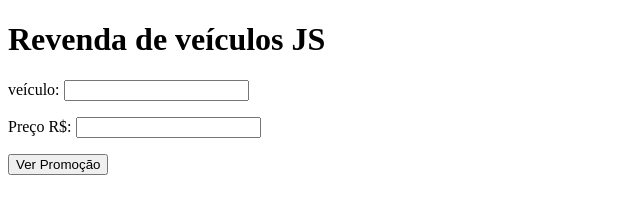
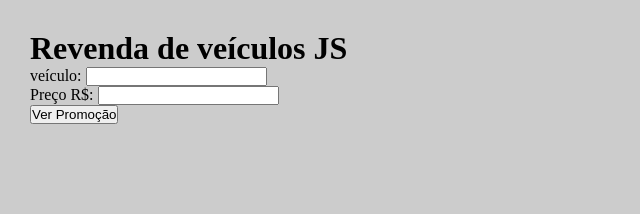
Before and after one commit to danzinxp/terceiro-trimestre-, a plain HTML site: page att3/index.html in a window 1280 px wide. Shown: the whole page, without its empty margins (0-640 px from the left). Drawn offline with Linux system fonts and the light colour scheme.

Commit message:
Add files via upload

```diff
--- a/att 1/style.css
+++ b/att 1/style.css
@@ -5,6 +5,6 @@
 }
 
 body{
-    background-color: blue;
-    margin: 30xp;
+    background-color: #cccccc;
+    margin: 30px;
 }
--- a/att2/style.css
+++ b/att2/style.css
@@ -5,6 +5,6 @@
 }
 
 body{
-    background-color: blue;
-    margin: 30xp;
+    background-color: #cccccc;
+    margin: 30px;
 }
--- a/att3/main.js
+++ b/att3/main.js
@@ -1,18 +1,18 @@
-const frm = document.querySelector("form")
+const frm = document.querySelector("form");
 const resp1= document.querySelector("#outResp1");
 const resp2= document.querySelector("#outResp2");
 const resp3= document.querySelector("#outResp3");
 
 frm.addEventListener("submit", (e) => {
     const veiculo = frm.inVeiculo.value;
-    const preço = Number (frm.inPreço.value);
+    const preco = Number (frm.inPreco.value);
 
     const entrada = preco *0.50;
     const parcela = (preco * 0,50) / 12;
 
     resp1.innerText = `Promoção: ${veiculo}`;
-    resp2.innerText=`Entrada de R$: ${entrada.toFixed(2)}`;
-    resp3.innerText=` +12 de R$ ${parcela.toFixed(2)}`;
+    resp2.innerText=  `Entrada de R$: ${entrada.toFixed(2)}`;
+    resp3.innerText=  `+12 de R$ ${parcela.toFixed(2)}`;
 
     e.preventDefault();
 })
--- a/att3/style.css
+++ b/att3/style.css
@@ -0,0 +1,10 @@
+*{
+    margin: 0;
+    padding: 0;
+    box-sizing: border-box;
+}
+
+body{
+    background-color: #cccccc;
+    margin: 30px;
+}
```
Also changed, not shown: att 1/main.js (+8 -0 lines), att2/index.html (+4 -2 lines), att2/main.js (+4 -4 lines).
